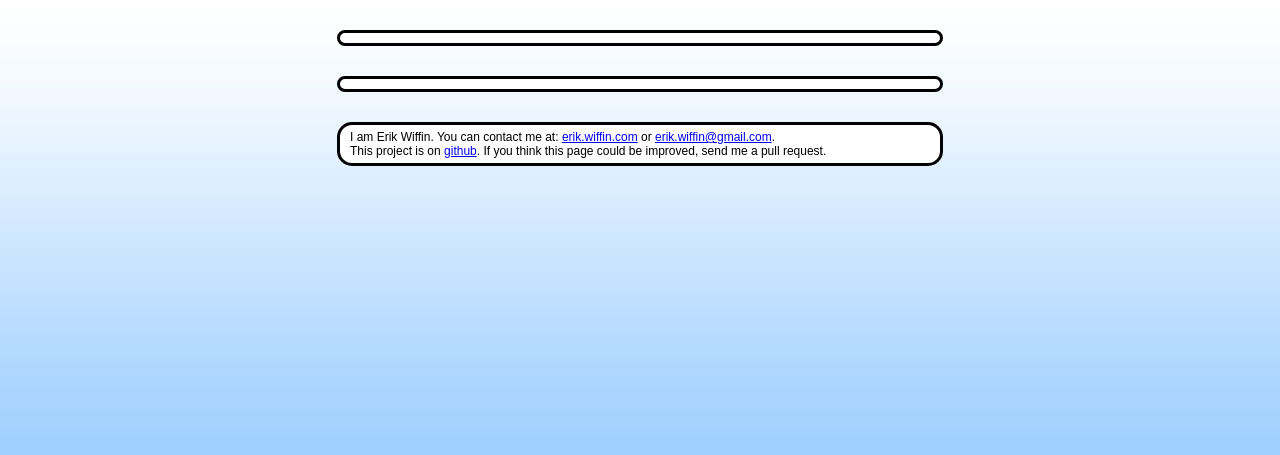
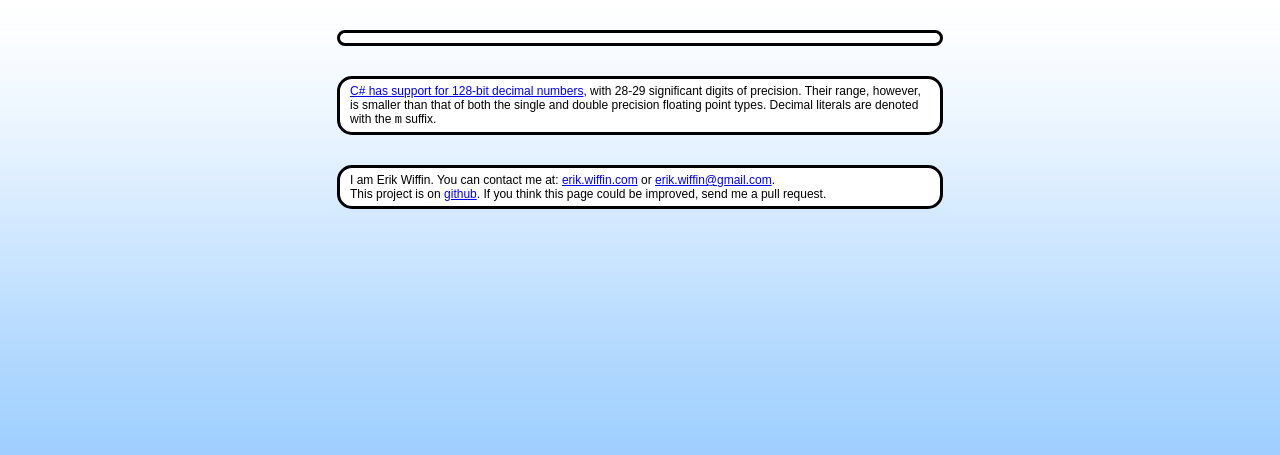
Before and after one commit to erikwiffin/0.30000000000000004, a Jekyll site: the page built from _posts/2017-04-30-csharp.md, in a window 1280 px wide. Shown: the top 455 px of the page. Built offline with Jekyll 4.4.1, drawn with Linux system fonts in a browser that asks for light colours.

Commit message:
Adds C# decimal example
Resolves #53 with an example of the decimal numeric type.

```diff
--- a/_posts/2017-04-30-csharp.md
+++ b/_posts/2017-04-30-csharp.md
@@ -1,6 +1,11 @@
 ---
 layout: post
 title: "C#"
-code: 'Console.WriteLine("{0:R}", .1 + .2);'
-result: "0.30000000000000004"
+code:
+  - Console.WriteLine("{0:R}", .1 + .2);
+  - Console.WriteLine("{0:R}", .1m + .2m);
+result:
+  - 0.30000000000000004
+  - 0.3
 ---
+[C# has support for 128-bit decimal numbers](https://msdn.microsoft.com/en-us/library/364x0z75.aspx), with 28-29 significant digits of precision. Their range, however, is smaller than that of both the single and double precision floating point types. Decimal literals are denoted with the `m` suffix.
```
